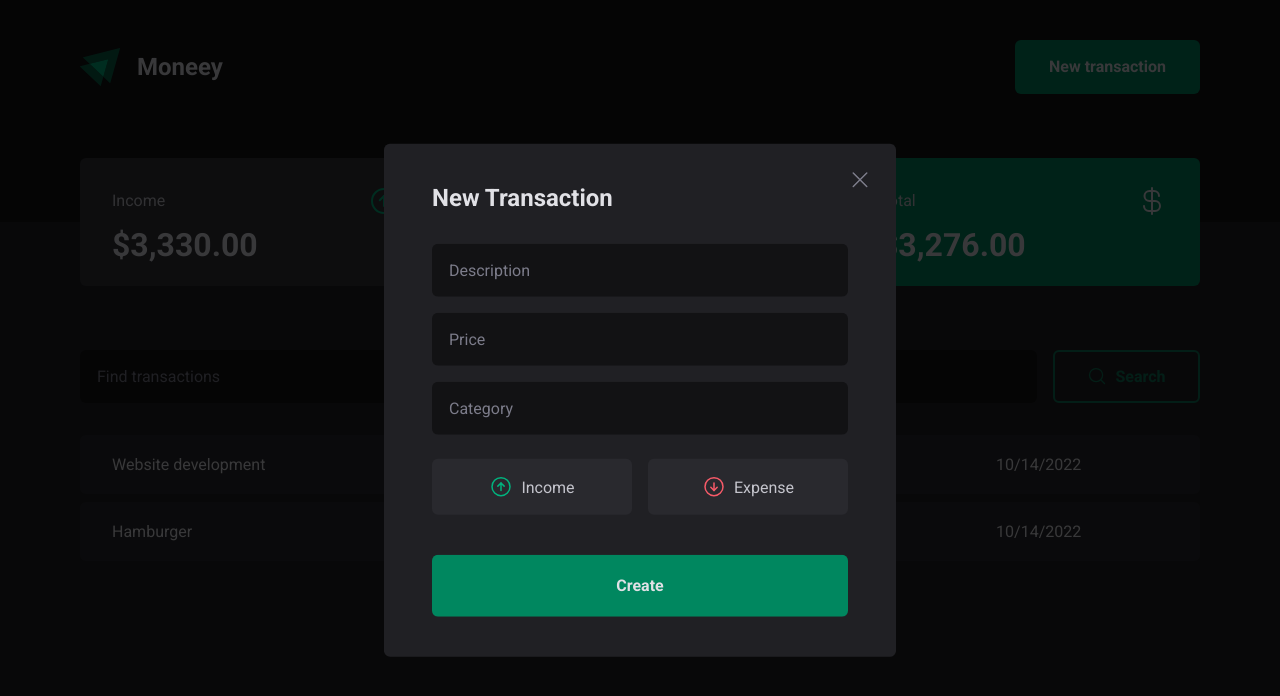
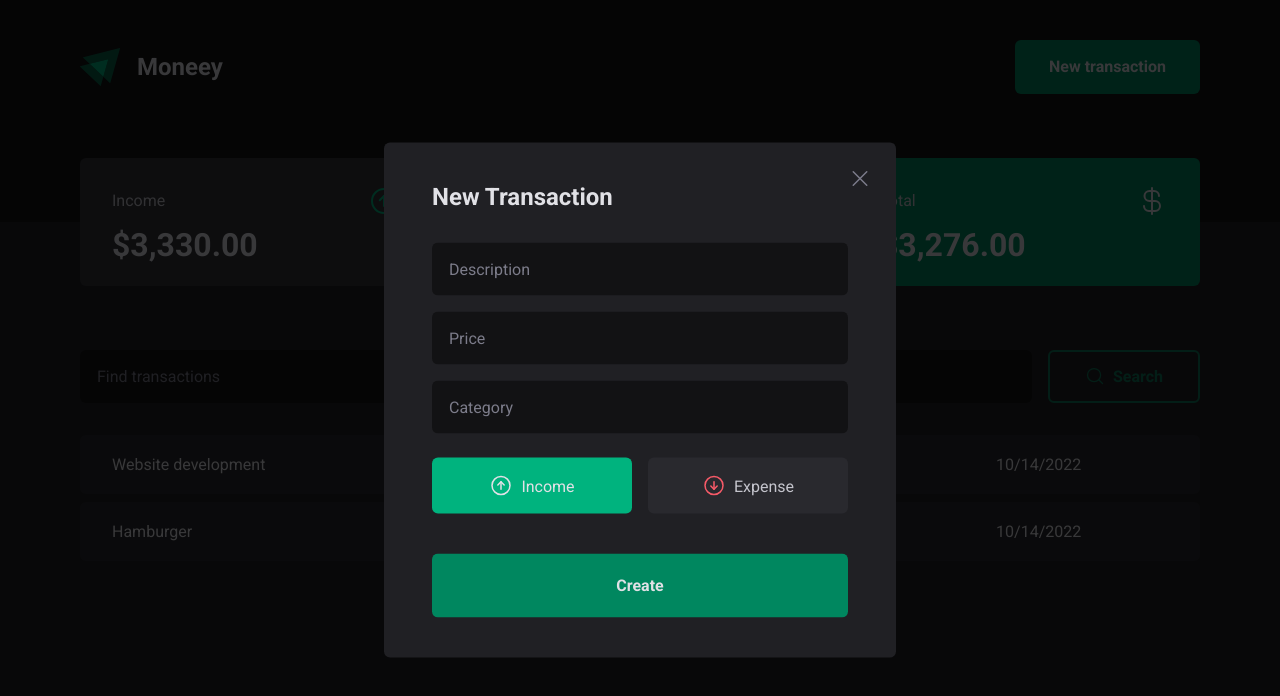
Before and after one commit to hurick/moneey, a React (Vite) app: page / in a window 1280 px wide. Both pictures are taken after a click on the button "New transaction". Shown: the top 696 px of the page. Built offline with nearby package versions, Linux system fonts and the light colour scheme; data requests are answered from the project's data file.

Commit message:
feat(NewTransactionModal): created validator and added react-hook-form

```diff
--- a/src/components/NewTransactionModal/index.tsx
+++ b/src/components/NewTransactionModal/index.tsx
@@ -1,7 +1,12 @@
 import * as Dialog from '@radix-ui/react-dialog'
 import { ArrowCircleDown, ArrowCircleUp, X } from 'phosphor-react'
+import { zodResolver } from '@hookform/resolvers/zod'
+import { Controller, useForm } from 'react-hook-form'
+
+import { newTransactionModalSchema, NewTransactionModalInputs } from './validator'
 
 import { Button } from '../Button'
+import { Loader } from '../Loader'
 
 import {
   Overlay,
@@ -19,6 +24,25 @@ interface NewTransactionModalProps {
 }
 
 export const NewTransactionModal = ({ title, isClosable = false }: NewTransactionModalProps) => {
+  const {
+    register,
+    control,
+    handleSubmit,
+    reset,
+    formState: { isSubmitting }
+  } = useForm<NewTransactionModalInputs>({
+    resolver: zodResolver(newTransactionModalSchema),
+    defaultValues: {
+      type: 'income'
+    }
+  })
+
+  const handleCreateNewTransaction = async (data: NewTransactionModalInputs) => {
+    await new Promise(resolve => setTimeout(resolve, 2000))
+    console.log(data)
+    reset()
+  }
+
   return (
     <Dialog.Portal>
       <Overlay />
@@ -32,12 +56,36 @@ export const NewTransactionModal = ({ title, isClosable = false }: NewTransactio
           </Close>
         )}
 
-        <FormTransaction>
-          <input className="ft__input" type="text" placeholder="Description" />
-          <input className="ft__input" type="text" placeholder="Price" />
-          <input className="ft__input" type="text" placeholder="Category" />
+        <FormTransaction onSubmit={handleSubmit(handleCreateNewTransaction)}>
+          <input
+            required
+            className="ft__input"
+            type="text"
+            placeholder="Description"
+            {...register('description')}
+          />
 
-          <TransactionTypes>
+          <input
+            required
+            className="ft__input"
+            type="number"
+            placeholder="Price"
+            {...register('price', { valueAsNumber: true })}
+          />
+
+          <input
+            required
+            className="ft__input"
+            type="text"
+            placeholder="Category"
+            {...register('category')}
+          />
+
+          <Controller
+            name="type"
+            control={control}
+            render={({ field }) => (
+              <TransactionTypes onValueChange={field.onChange} value={field.value}>
                 <TransactionTypeButton defaultChecked variant="income" title="Income" value="income">
                   <ArrowCircleUp className="ttb__icon" size={24} />
                   <span>Income</span>
@@ -48,14 +96,17 @@ export const NewTransactionModal = ({ title, isClosable = false }: NewTransactio
                   <span>Expense</span>
                 </TransactionTypeButton>
               </TransactionTypes>
+            )}
+          />
 
           <Button
             size="large"
             type="submit"
             className="ft__create"
             title="Create new transaction"
+            disabled={isSubmitting}
           >
-            Create
+            {isSubmitting ? <Loader /> : 'Create'}
           </Button>
         </FormTransaction>
 
--- a/src/components/NewTransactionModal/styles.ts
+++ b/src/components/NewTransactionModal/styles.ts
@@ -74,6 +74,7 @@ export const FormTransaction = styled.form`
 
   .ft__create {
     margin-top: 1.5rem;
+    min-height: 4rem;
   }
 `
 export const TransactionTypes = styled(RadioGroup.Root)`
--- /dev/null
+++ b/src/components/NewTransactionModal/validator.ts
@@ -0,0 +1,10 @@
+import * as zod from 'zod'
+
+export const newTransactionModalSchema = zod.object({
+  description: zod.string(),
+  price: zod.number(),
+  category: zod.string(),
+  type: zod.enum(['income', 'expense']),
+})
+
+export type NewTransactionModalInputs = zod.infer<typeof newTransactionModalSchema>
--- a/src/pages/Home/components/SearchForm/index.tsx
+++ b/src/pages/Home/components/SearchForm/index.tsx
@@ -22,7 +22,6 @@ export const SearchForm = () => {
 
   const handleSearchTransactions = async (data: SearchFormInputs) => {
     await new Promise(resolve => setTimeout(resolve, 2000))
-
     console.log(data)
   }
 
--- a/src/pages/Home/components/SearchForm/styles.ts
+++ b/src/pages/Home/components/SearchForm/styles.ts
@@ -31,6 +31,6 @@ export const SearchFormContainer = styled.form`
   }
 
   .sfc__send {
-    min-width: 147px;
+    min-width: 9.5rem;
   }
 `
```
Lines whose indentation alone changed are shown as unchanged.
